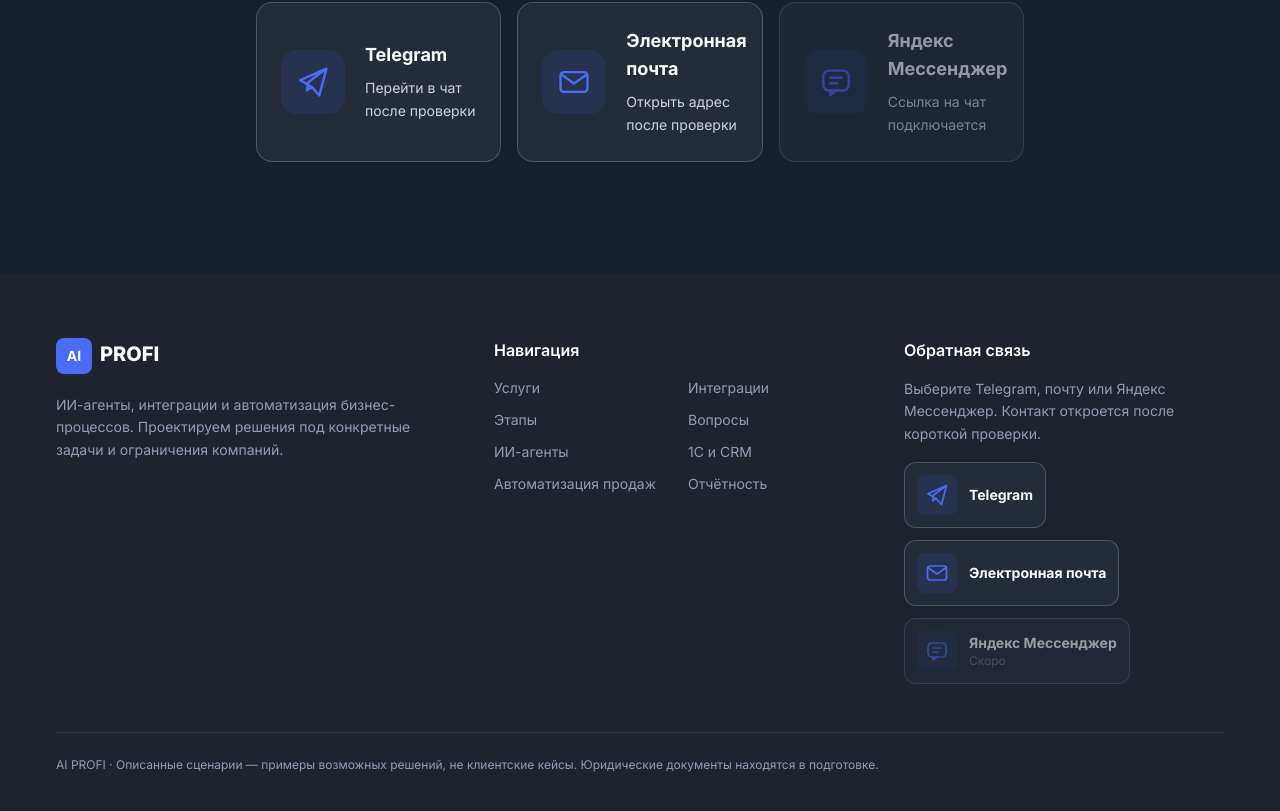
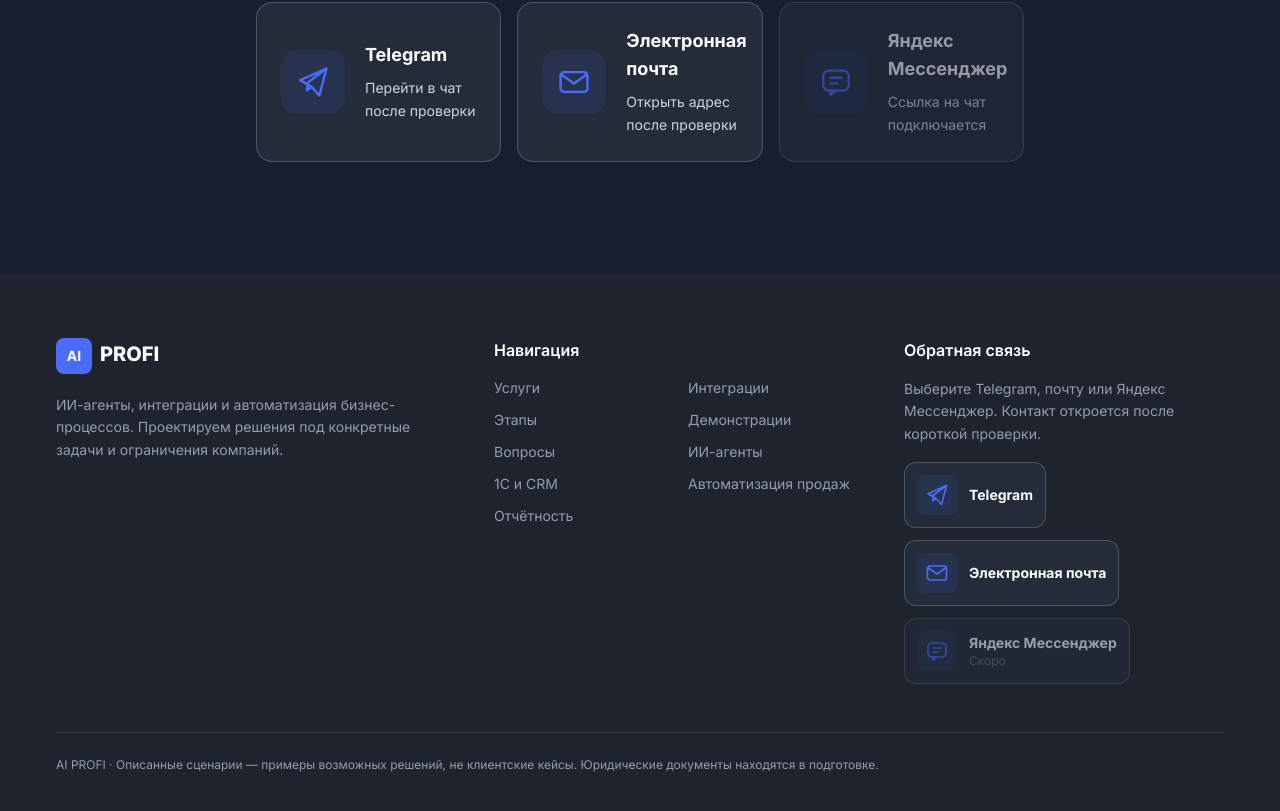
Before and after one commit to valhoroshev-web/ai-business-site, a Next.js app: page / in a window 1280 px wide. Shown: the part 7146-7957 px from the top of the page. Built offline with nearby package versions, Linux system fonts and the light colour scheme; no server answers.

Commit message:
Link interactive demonstrations from src/components/Footer/index.tsx

```diff
--- a/src/components/Footer/index.tsx
+++ b/src/components/Footer/index.tsx
@@ -5,6 +5,7 @@ const footerLinks = [
   { href: "/#services", label: "Услуги" },
   { href: "/#integrations", label: "Интеграции" },
   { href: "/#process", label: "Этапы" },
+  { href: "/demo", label: "Демонстрации" },
   { href: "/#faq", label: "Вопросы" },
   { href: "/services/ai-agents", label: "ИИ-агенты" },
   { href: "/services/1c-crm", label: "1С и CRM" },
```
